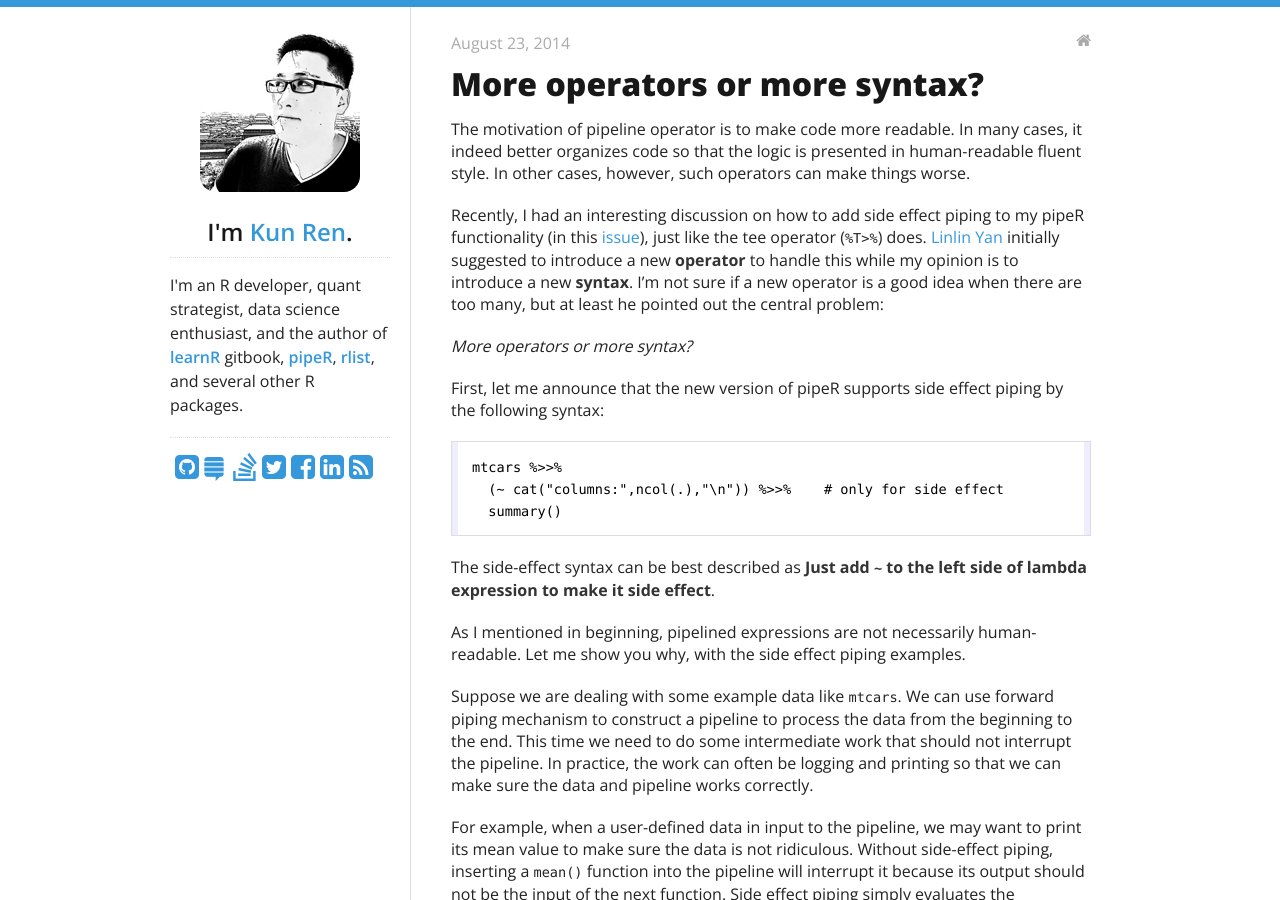
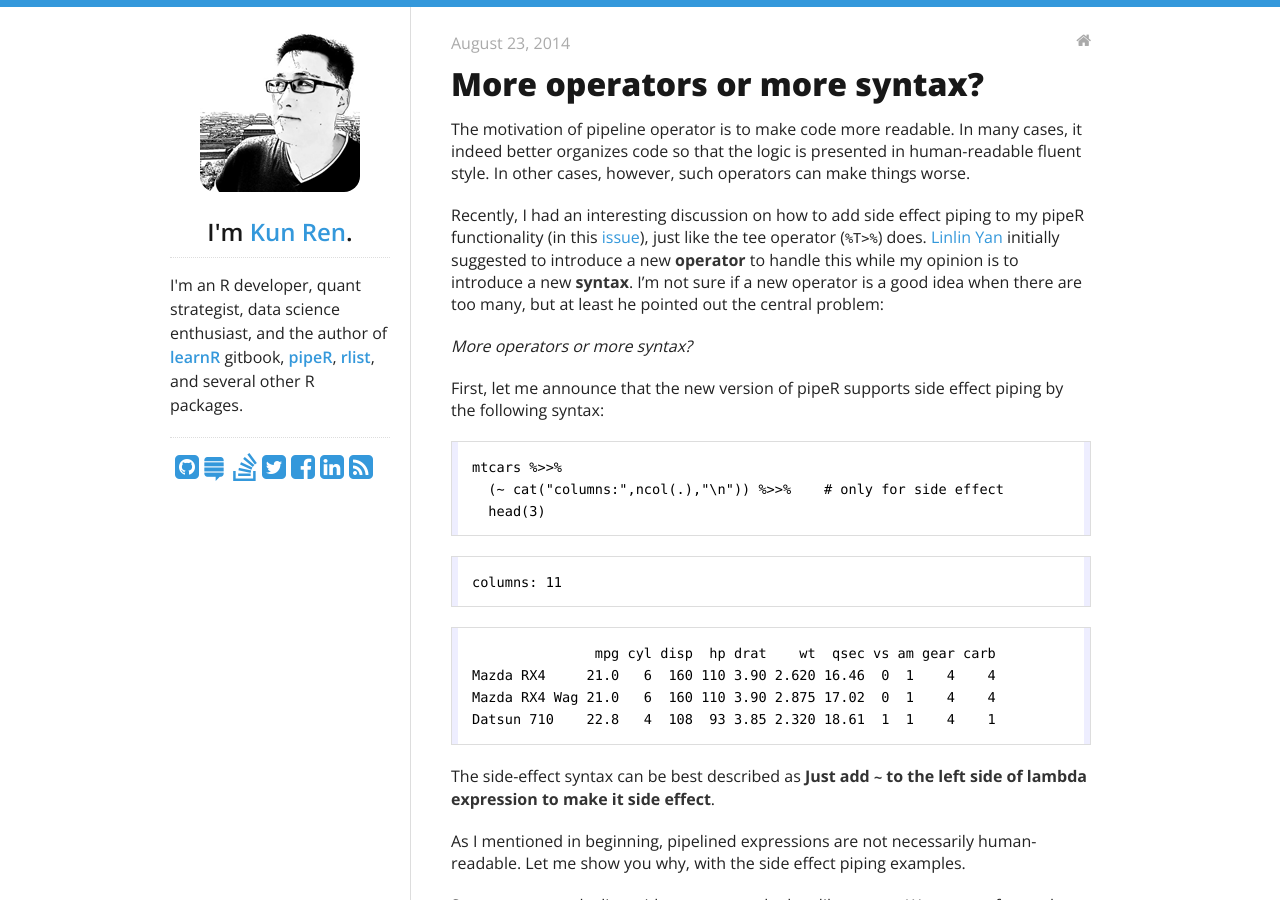
Before and after one commit to harryprince/renkun-ken.github.io, a Jekyll site: the page built from _posts/2014-08-23-more-operators-or-more-syntax.md, in a window 1280 px wide and 900 px high. Built offline with Jekyll 4.4.1, drawn with Linux system fonts in a browser that asks for light colours; nearby versions of some CDN libraries; Markdown is read by kramdown in place of the engine named in the settings; comment, search, counter and statistics services are not loaded.

Commit message:
update post

````diff
--- a/_posts/2014-08-23-more-operators-or-more-syntax.md
+++ b/_posts/2014-08-23-more-operators-or-more-syntax.md
@@ -16,10 +16,22 @@ Recently, I had an interesting discussion on how to add side effect piping to my
 
 First, let me announce that the new version of pipeR supports side effect piping by the following syntax:
 
+
 ```r
 mtcars %>>%
   (~ cat("columns:",ncol(.),"\n")) %>>%    # only for side effect
-  summary()
+  head(3)
+```
+
+```
+columns: 11
+```
+
+```
+               mpg cyl disp  hp drat    wt  qsec vs am gear carb
+Mazda RX4     21.0   6  160 110 3.90 2.620 16.46  0  1    4    4
+Mazda RX4 Wag 21.0   6  160 110 3.90 2.875 17.02  0  1    4    4
+Datsun 710    22.8   4  108  93 3.85 2.320 18.61  1  1    4    1
 ```
 
 The side-effect syntax can be best described as **Just add `~` to the left side of lambda expression to make it side effect**.
--- a/_src/2014-08-23-more-operators-or-more-syntax.Rmd
+++ b/_src/2014-08-23-more-operators-or-more-syntax.Rmd
@@ -23,10 +23,10 @@ Recently, I had an interesting discussion on how to add side effect piping to my
 
 First, let me announce that the new version of pipeR supports side effect piping by the following syntax:
 
-```r
+```{r}
 mtcars %>>%
   (~ cat("columns:",ncol(.),"\n")) %>>%    # only for side effect
-  summary()
+  head(3)
 ```
 
 The side-effect syntax can be best described as **Just add `~` to the left side of lambda expression to make it side effect**.
````
